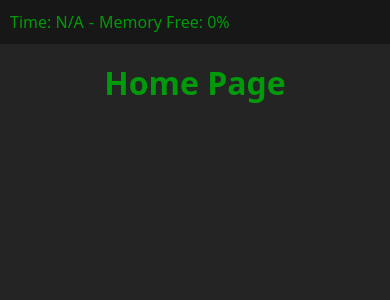
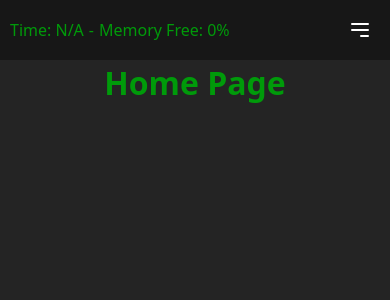
Before and after one commit to raako71/GdayTreva, a React (Vite) app in the folder React/gday-react/: page / in a window 390 px wide. Shown: the top 300 px of the page. Built offline with nearby package versions, Linux system fonts and the light colour scheme; no server answers.

Commit message:
R0.6: Hamburger menu.

```diff
--- a/React/gday-react/src/pages/TimeBar.jsx
+++ b/React/gday-react/src/pages/TimeBar.jsx
@@ -1,10 +1,18 @@
 import '../styles.css';
+import { Link } from 'react-router-dom';
+import { useState } from 'react';
 
 function TimeBar({ message }) {
+  const [isMenuOpen, setIsMenuOpen] = useState(false);
+
   const formatTime = (epoch) => {
     if (!epoch) return 'N/A';
     const date = new Date(epoch * 1000);
     return date.toLocaleString();
+  };
+
+  const toggleMenu = () => {
+    setIsMenuOpen(!isMenuOpen);
   };
 
   const memPercent = message?.mem_total
@@ -16,6 +24,51 @@ function TimeBar({ message }) {
       <div>Time: {formatTime(message?.epoch)}</div>
       <div>-</div>
       <div>Memory Free: {memPercent}%</div>
+      <button
+        className="hamburger ml-auto p-2 focus:outline-none"
+        onClick={toggleMenu}
+        aria-label="Toggle navigation menu"
+      >
+        <svg
+          className="w-6 h-6 text-white"
+          fill="none"
+          stroke="currentColor"
+          viewBox="0 0 24 24"
+          xmlns="http://www.w3.org/2000/svg"
+        >
+          <path
+            strokeLinecap="round"
+            strokeLinejoin="round"
+            strokeWidth="2"
+            d="M4 6h16M4 12h16m-7 6h7"
+          />
+        </svg>
+      </button>
+      {isMenuOpen && (
+        <div className="menu absolute top-full right-0 bg-gray-800 text-white w-48 shadow-lg">
+          <Link
+            to="/"
+            className="block px-4 py-2 hover:bg-gray-700"
+            onClick={() => setIsMenuOpen(false)}
+          >
+            Home
+          </Link>
+          <Link
+            to="/settings"
+            className="block px-4 py-2 hover:bg-gray-700"
+            onClick={() => setIsMenuOpen(false)}
+          >
+            Settings
+          </Link>
+          <Link
+            to="/graph"
+            className="block px-4 py-2 hover:bg-gray-700"
+            onClick={() => setIsMenuOpen(false)}
+          >
+            Graph
+          </Link>
+        </div>
+      )}
     </div>
   );
 }
--- a/React/gday-react/src/styles.css
+++ b/React/gday-react/src/styles.css
@@ -28,12 +28,53 @@
   width: 100%;
   box-sizing: border-box;
   display: flex;
-  flex-direction:row; /* Stack items vertically */
-  gap: 5px; /* Space between items */
+  flex-direction: row;
+  align-items: center; /* Vertically center items */
+  gap: 5px;
   position: fixed;
-  top: 0; /* Adjust if overlapping with other content */
+  top: 0;
   left: 0;
   z-index: 1000;
+}
+
+.hamburger {
+  background: none;
+  border: none;
+  cursor: pointer;
+  padding: 8px;
+  display: flex; /* Ensure button is visible in flex context */
+  align-items: center;
+  margin-left: auto; /* Reinforce right justification */
+}
+
+.hamburger svg {
+  width: 24px; /* Ensure icon is visible */
+  height: 24px;
+  stroke: white; /* Explicitly set stroke color for visibility */
+}
+
+.menu {
+  position: absolute;
+  top: 100%; /* Places menu directly below time-bar */
+  right: 0;
+  background-color: #1f2937; /* Matches Tailwind bg-gray-800 */
+  color: white;
+  width: 12rem; /* Matches Tailwind w-48 */
+  box-shadow: 0 10px 15px rgba(0, 0, 0, 0.2); /* Matches Tailwind shadow-lg */
+  display: flex;
+  flex-direction: column;
+  z-index: 1000;
+}
+
+.menu a {
+  display: block;
+  padding: 0.5rem 1rem; /* Matches Tailwind px-4 py-2 */
+  color: white;
+  text-decoration: none;
+}
+
+.menu a:hover {
+  background-color: #374151; /* Matches Tailwind hover:bg-gray-700 */
 }
 
 .time-bar > div {
```
Also changed, not shown: 1 other file (tests, documents, lock files or other folders).
